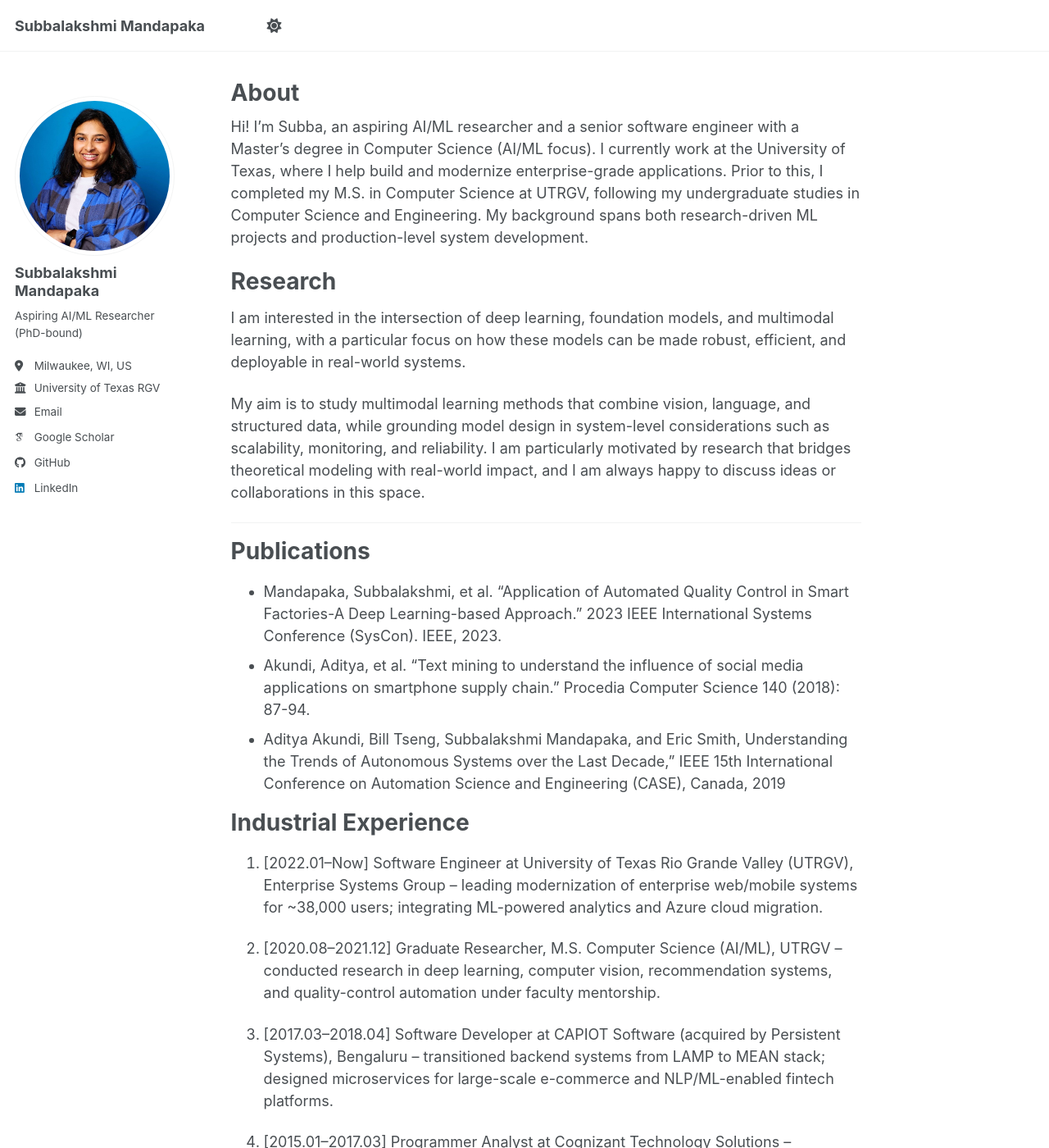
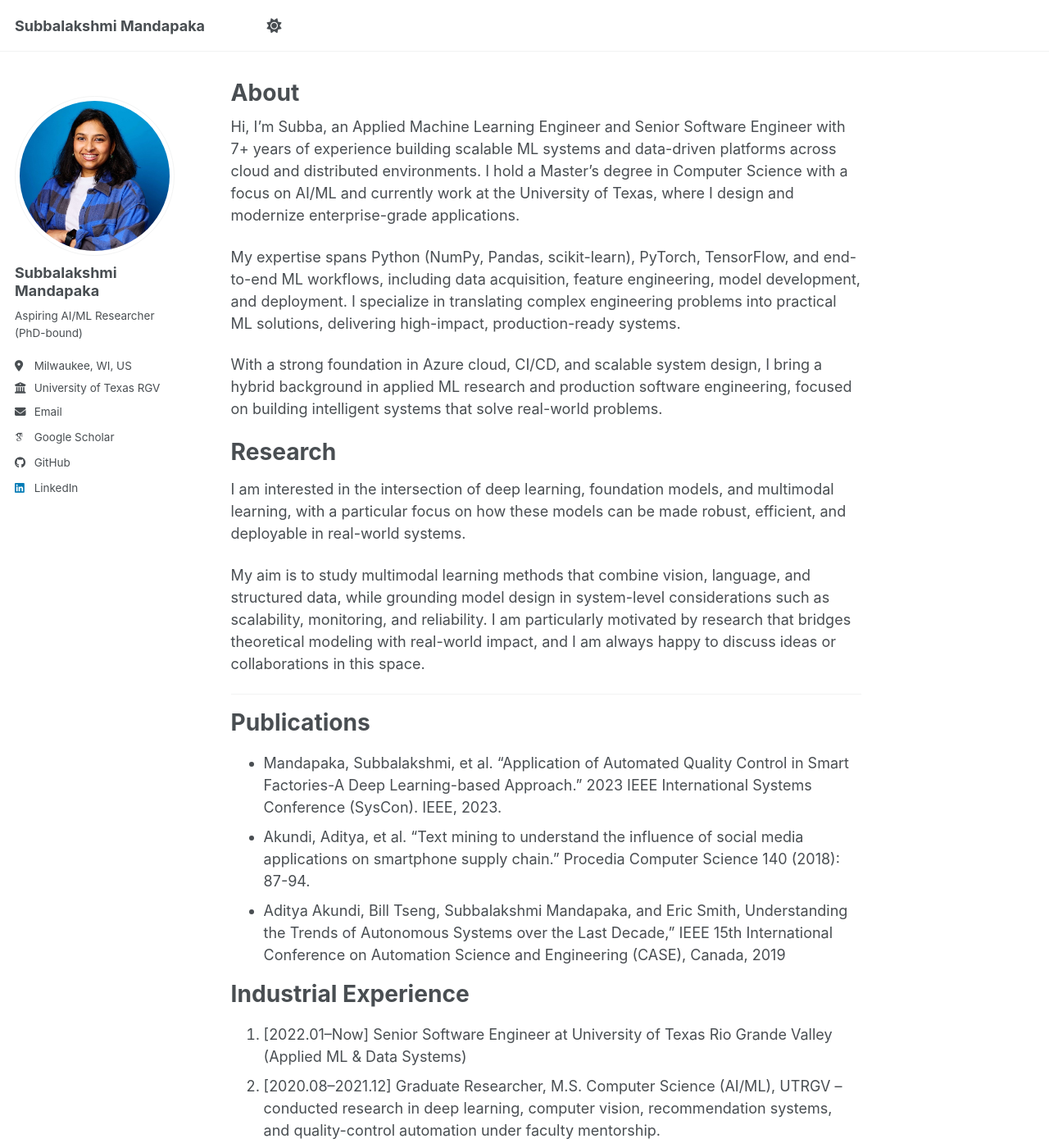
Before and after one commit to subba2048/subba2048.github.io, a Jekyll site: the page built from _pages/about.md, in a window 1280 px wide and 1400 px high. Shown: the whole window at 82% size. Built offline with Jekyll 4.4.1, drawn with Linux system fonts in a browser that asks for light colours; some web fonts are replaced; a script bundle is joined from its source files by our own code; library files that are not in the unit come from our copies; some of the changed text lies outside the part shown.

Commit message:
Update about.md

```diff
--- a/_pages/about.md
+++ b/_pages/about.md
@@ -7,7 +7,11 @@ redirect_from:
   - /about.html
 ---
 
-Hi! I’m Subba, an aspiring AI/ML researcher and a senior software engineer with a Master’s degree in Computer Science (AI/ML focus). I currently work at the University of Texas, where I help build and modernize enterprise-grade applications. Prior to this, I completed my M.S. in Computer Science at UTRGV, following my undergraduate studies in Computer Science and Engineering. My background spans both research-driven ML projects and production-level system development.
+Hi, I’m Subba, an Applied Machine Learning Engineer and Senior Software Engineer with 7+ years of experience building scalable ML systems and data-driven platforms across cloud and distributed environments. I hold a Master’s degree in Computer Science with a focus on AI/ML and currently work at the University of Texas, where I design and modernize enterprise-grade applications.
+
+My expertise spans Python (NumPy, Pandas, scikit-learn), PyTorch, TensorFlow, and end-to-end ML workflows, including data acquisition, feature engineering, model development, and deployment. I specialize in translating complex engineering problems into practical ML solutions, delivering high-impact, production-ready systems.
+
+With a strong foundation in Azure cloud, CI/CD, and scalable system design, I bring a hybrid background in applied ML research and production software engineering, focused on building intelligent systems that solve real-world problems.
 
 Research
 ======
@@ -27,14 +31,12 @@ Publications
 Industrial Experience
 ======
 
-1. [2022.01–Now] Software Engineer at University of Texas Rio Grande Valley (UTRGV), Enterprise Systems Group – leading modernization of enterprise web/mobile systems for ~38,000 users; integrating ML-powered analytics and Azure cloud migration.
-
+1. [2022.01–Now] Senior Software Engineer at University of Texas Rio Grande Valley (Applied ML & Data Systems)
 2. [2020.08–2021.12] Graduate Researcher, M.S. Computer Science (AI/ML), UTRGV – conducted research in deep learning, computer vision, recommendation systems, and quality-control automation under faculty mentorship.
 
-3. [2017.03–2018.04] Software Developer at CAPIOT Software (acquired by Persistent Systems), Bengaluru – transitioned backend systems from LAMP to MEAN stack; designed microservices for large-scale e-commerce and NLP/ML-enabled fintech platforms.
+3. [2017.03–2018.04] Software Developer at CAPIOT Software(Persistent Systems)
 
-4. [2015.01–2017.03] Programmer Analyst at Cognizant Technology Solutions – developed SharePoint/ASP.NET enterprise applications and workflow automation solutions for global clients.
-
+4. [2015.01–2017.03] Programmer Analyst at Cognizant Technology Solutions
 Portfolio
 =======
 
```
